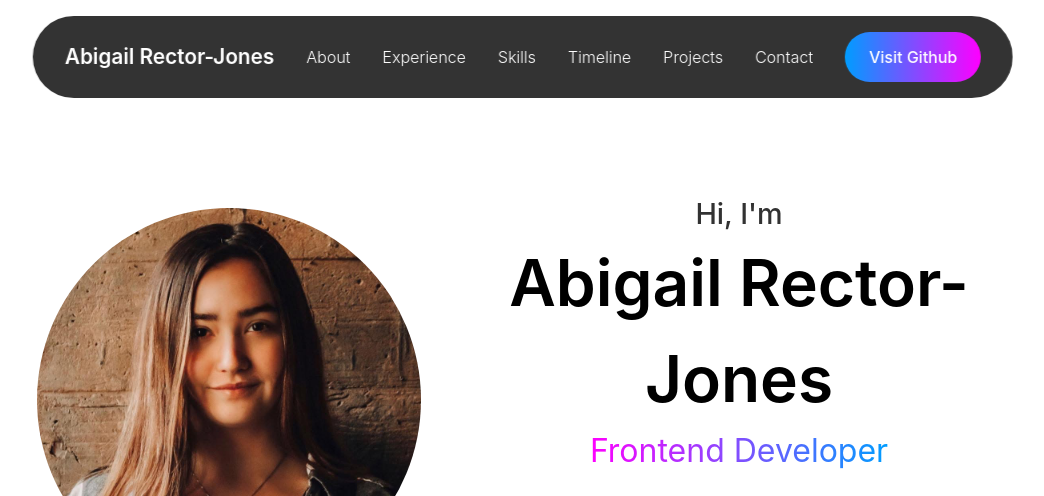
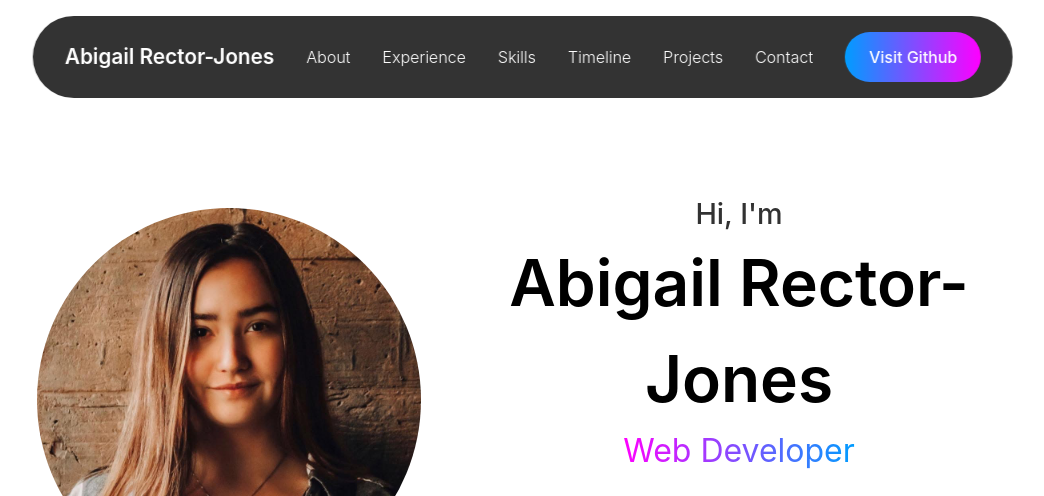
Before and after one commit to ARJ3603/Portfolio, a plain HTML site: page index.html in a window 1280 px wide. Shown: the top 496 px of the page, without its empty margins (117-1161 px from the left). Drawn offline with nearby package versions, Linux system fonts and the light colour scheme.

Commit message:
changed job title

```diff
--- a/index.html
+++ b/index.html
@@ -51,7 +51,7 @@
                 <div class="text">
                     <h3>Hi, I'm</h3>
                     <h1>Abigail Rector-Jones</h1>
-                    <span>Frontend Developer</span>
+                    <span>Web Developer</span>
                 </div>
 
                 <div class="btn-group">
```
